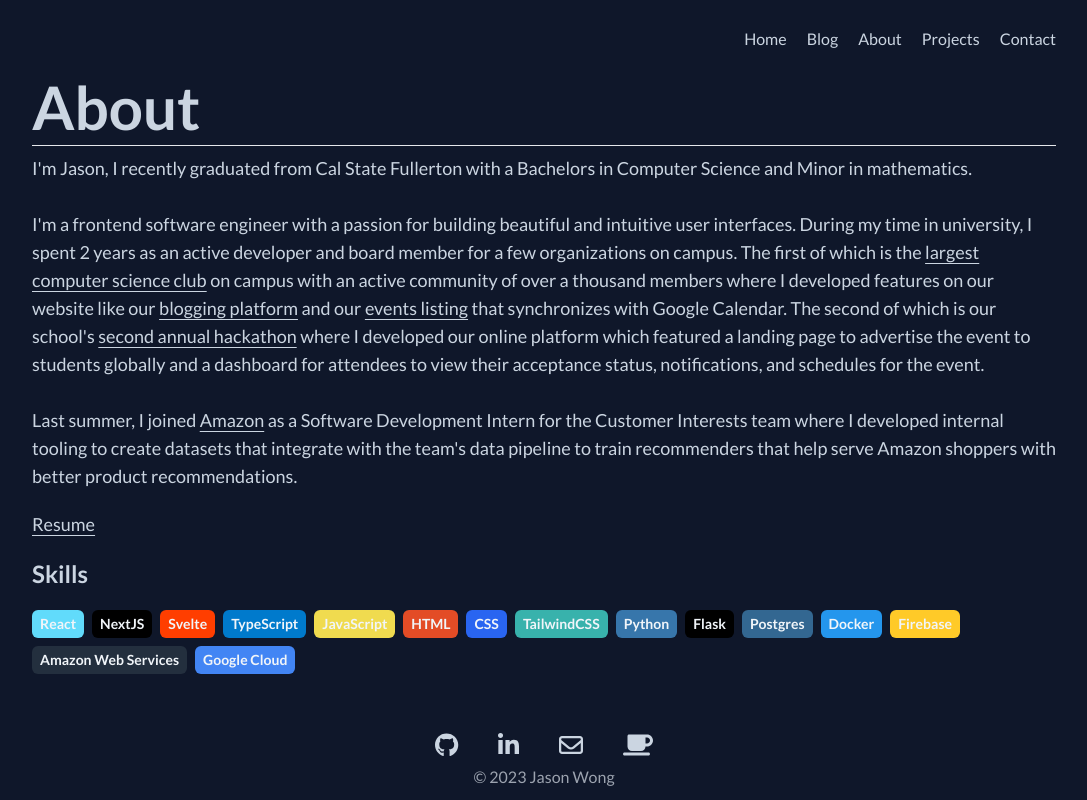
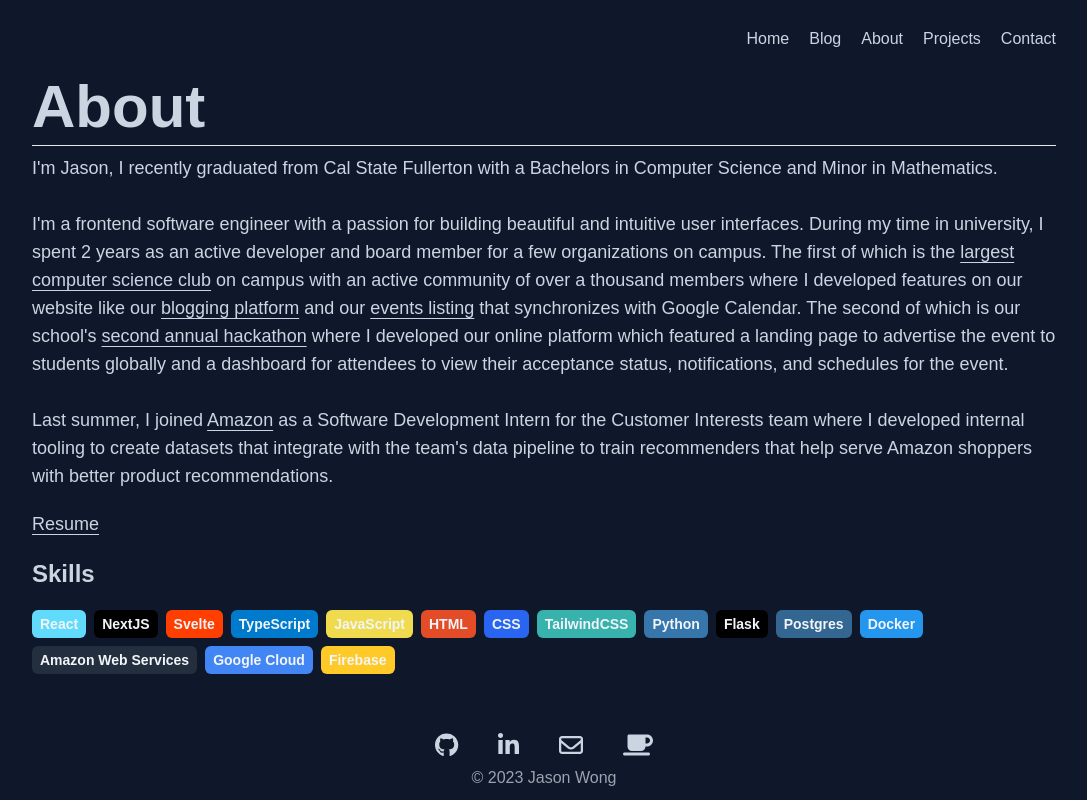
Before and after one commit to jaasonw/jason-wong.me, a Next.js app: page /about in a window 1280 px wide. Shown: the whole page, without its empty margins (96-1183 px from the left). Built offline with nearby package versions, Linux system fonts and the light colour scheme.

Commit message:
nextjs font optimization

```diff
--- a/app/(main)/about/page.tsx
+++ b/app/(main)/about/page.tsx
@@ -31,9 +31,9 @@ export default function About() {
     Flask: "#000000",
     Postgres: "#336791",
     Docker: "#2496ed",
-    Firebase: "#ffca28",
     "Amazon Web Services": "#232f3e",
     "Google Cloud": "#4285f4",
+    Firebase: "#ffca28",
   };
   return (
     <div className="flex flex-col gap-2 h-full">
@@ -42,7 +42,7 @@ export default function About() {
       <div className="flex flex-col text-lg gap-5">
         <section>
           I'm Jason, I recently graduated from Cal State Fullerton with a
-          Bachelors in Computer Science and Minor in mathematics.
+          Bachelors in Computer Science and Minor in Mathematics.
           <br></br>
           <br></br>
           I'm a frontend software engineer with a passion for building beautiful
--- a/app/globals.css
+++ b/app/globals.css
@@ -1,11 +1,9 @@
-@import url("https://fonts.googleapis.com/css2?family=Lato:wght@300;400;700&family=Montserrat:wght@400;500;700&display=swap");
 @tailwind base;
 @tailwind components;
 @tailwind utilities;
 
 html {
-  font-family: Lato, sans-serif;
-  font-style: light;
+  font-family: sans-serif;
 }
 
 /* WebKit/Blink Browsers */
--- a/app/layout.tsx
+++ b/app/layout.tsx
@@ -1,4 +1,12 @@
+import { Inter, Lato } from "next/font/google";
+
 import "./globals.css";
+
+const inter = Inter({
+  subsets: ["latin"],
+  display: "swap",
+  variable: "--font-inter",
+});
 
 export default function RootLayout({
   children,
--- a/package.json
+++ b/package.json
@@ -16,6 +16,7 @@
     "@fortawesome/free-solid-svg-icons": "^6.4.2",
     "@fortawesome/react-fontawesome": "^0.2.0",
     "@netlify/classnames-template-literals": "^1.0.3",
+    "@next/font": "^13.4.12",
     "framer-motion": "^10.15.0",
     "next": "^13.4.12",
     "preact": "^10.16.0",
--- a/styles/globals.css
+++ b/styles/globals.css
@@ -7,6 +7,15 @@ html {
   font-family: Lato, sans-serif;
   font-style: light;
 }
+h1,
+h2,
+h3,
+h4,
+h5,
+h6 {
+  font-family: Montserrat, sans-serif;
+  font-style: normal;
+}
 
 ::selection {
   background: #ffc6ff; /* WebKit/Blink Browsers */
--- a/tailwind.config.js
+++ b/tailwind.config.js
@@ -18,7 +18,7 @@ module.exports = {
         ghostwhite: "#F7F7FF",
       },
       fontFamily: {
-        heading: "Montserrat, sans-serif",
+        sans: ["var(--font-inter)"],
       },
     },
   },
```
Also changed, not shown: 1 other file (tests, documents, lock files or other folders).
